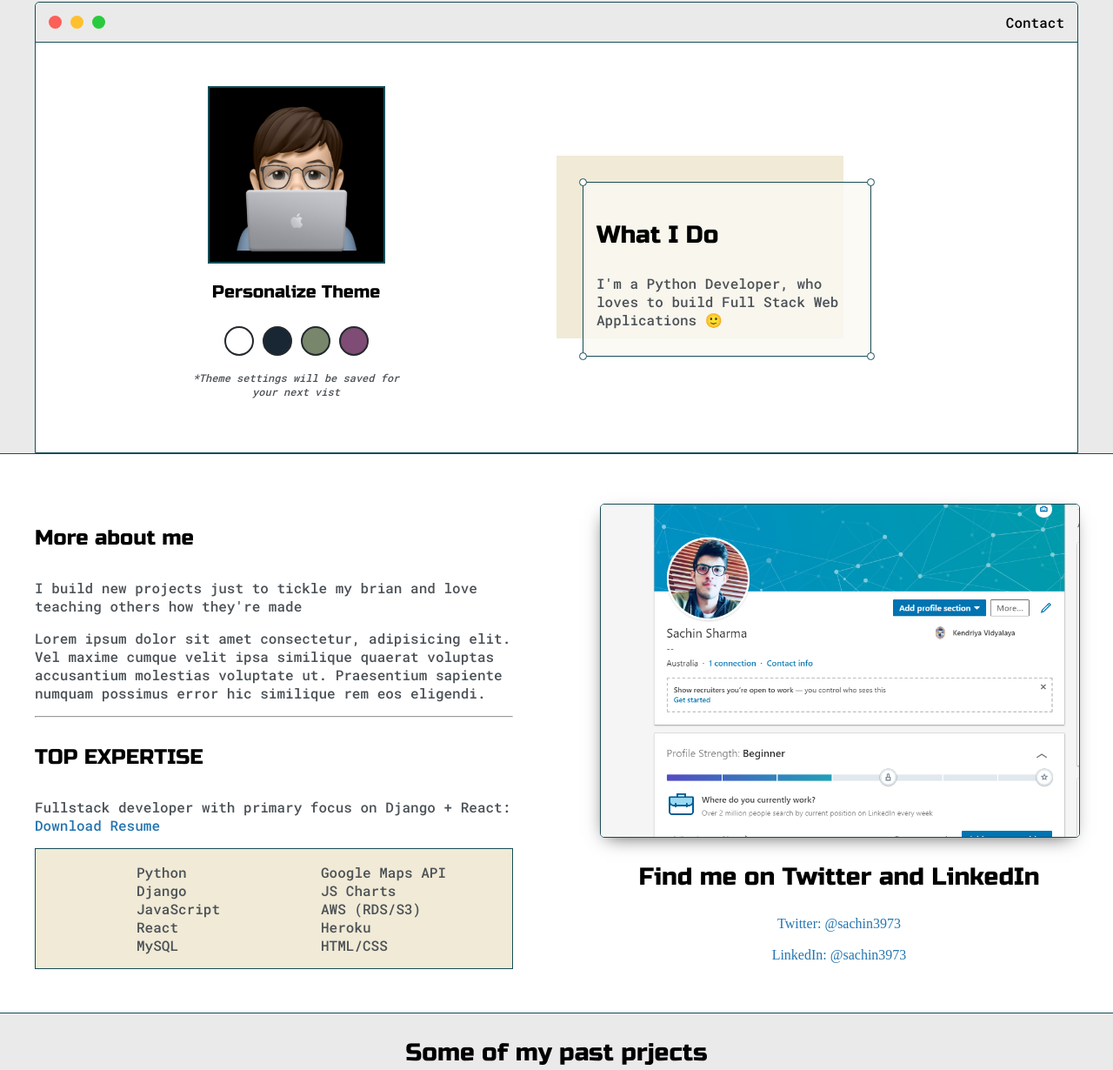
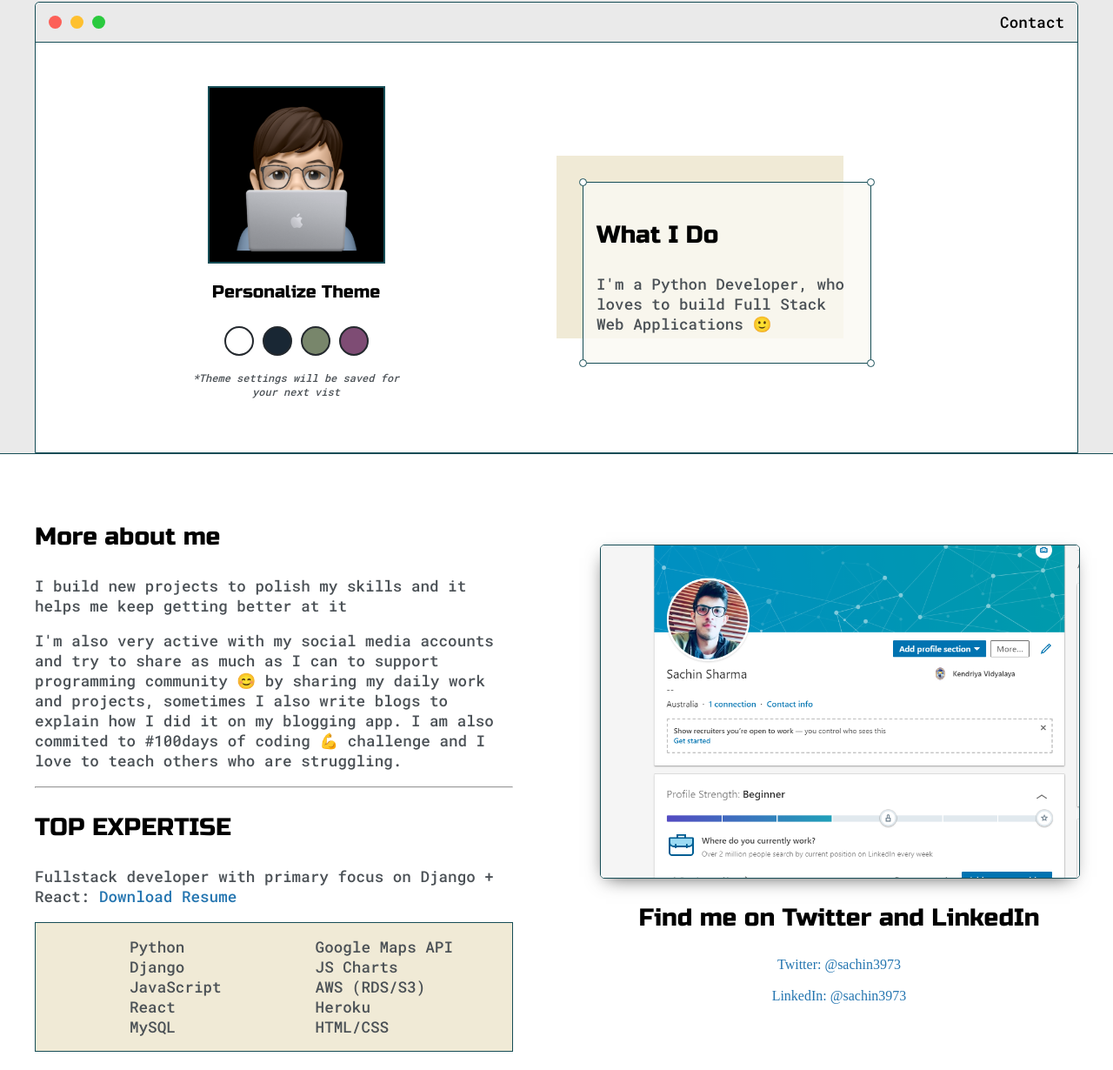
Before and after one commit to sachin3973/my-website, a plain HTML site: page index.html in a window 1280 px wide. Shown: the part 159-1389 px from the top of the page at 87% size. Drawn offline with Linux system fonts and the light colour scheme.

Commit message:
Added more description on about me

```diff
--- a/default.css
+++ b/default.css
@@ -44,8 +44,10 @@ span,
 label,
 input,
 textarea {
+  font-size: 1.1rem;
   color: var(--secondaryText);
   font-family: "Roboto Mono", monospace;
+  font-weight: 300;
 }
 
 a {
--- a/index.html
+++ b/index.html
@@ -85,21 +85,23 @@
       <div class="main-container">
         <div class="about-wrapper">
           <div class="about-me">
-            <h4>More about me</h4>
+            <h3>More about me</h3>
             <p>
-              I build new projects just to tickle my brian and love teaching
-              others how they're made
+              I build new projects to polish my skills and it helps me keep
+              getting better at it
             </p>
             <p>
-              Lorem ipsum dolor sit amet consectetur, adipisicing elit. Vel
-              maxime cumque velit ipsa similique quaerat voluptas accusantium
-              molestias voluptate ut. Praesentium sapiente numquam possimus
-              error hic similique rem eos eligendi.
+              I'm also very active with my social media accounts and try to
+              share as much as I can to support programming community 😊 by
+              sharing my daily work and projects, sometimes I also write blogs
+              to explain how I did it on my blogging app. I am also commited to
+              #100days of coding 💪 challenge and I love to teach others who are
+              struggling.
             </p>
 
             <hr style="color: var(--borderColor)" />
 
-            <h4>TOP EXPERTISE</h4>
+            <h3>TOP EXPERTISE</h3>
             <p>
               Fullstack developer with primary focus on Django + React:
               <a target="_blank" href="#">Download Resume</a>
```
